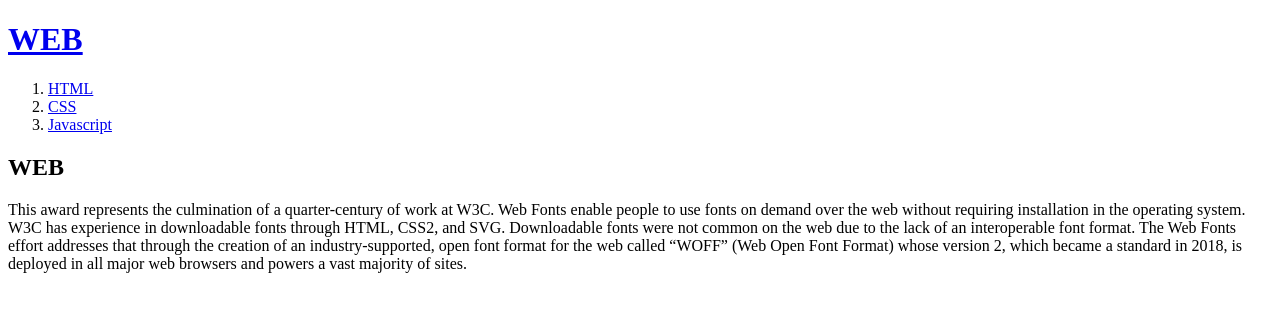
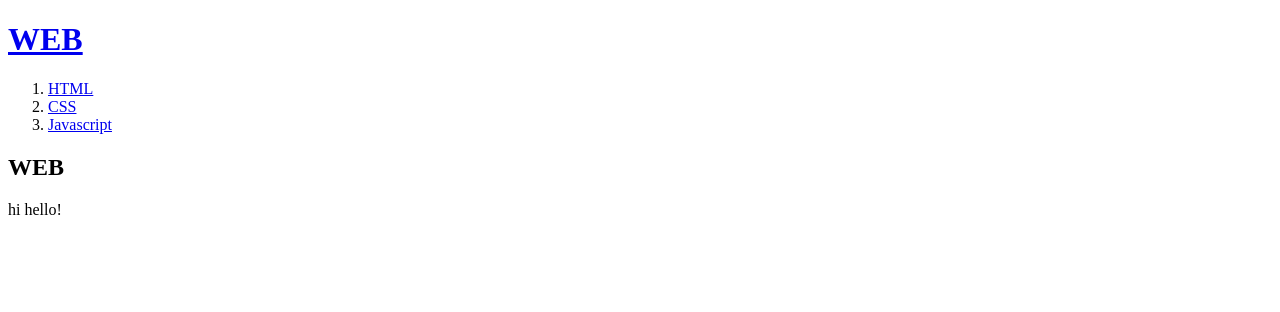
Before and after one commit to ssaorabi/my-first-web, a plain HTML site: page index.html in a window 1280 px wide. Drawn offline with Linux system fonts and the light colour scheme.

Commit message:
인덱스 하이헬로우 추가

```diff
--- a/index.html
+++ b/index.html
@@ -12,7 +12,7 @@
   <li><a href="3.html">Javascript</a></li>
 </ol>
 <h2>WEB</h2>
-<p>This award represents the culmination of a quarter-century of work at W3C. Web Fonts enable people to use fonts on demand over the web without requiring installation in the operating system. W3C has experience in downloadable fonts through HTML, CSS2, and SVG. Downloadable fonts were not common on the web due to the lack of an interoperable font format. The Web Fonts effort addresses that through the creation of an industry-supported, open font format for the web called “WOFF” (Web Open Font Format) whose version 2, which became a standard in 2018, is deployed in all major web browsers and powers a vast majority of sites.
+<p>hi hello!
 </p>
 </body>
 </html>
```
